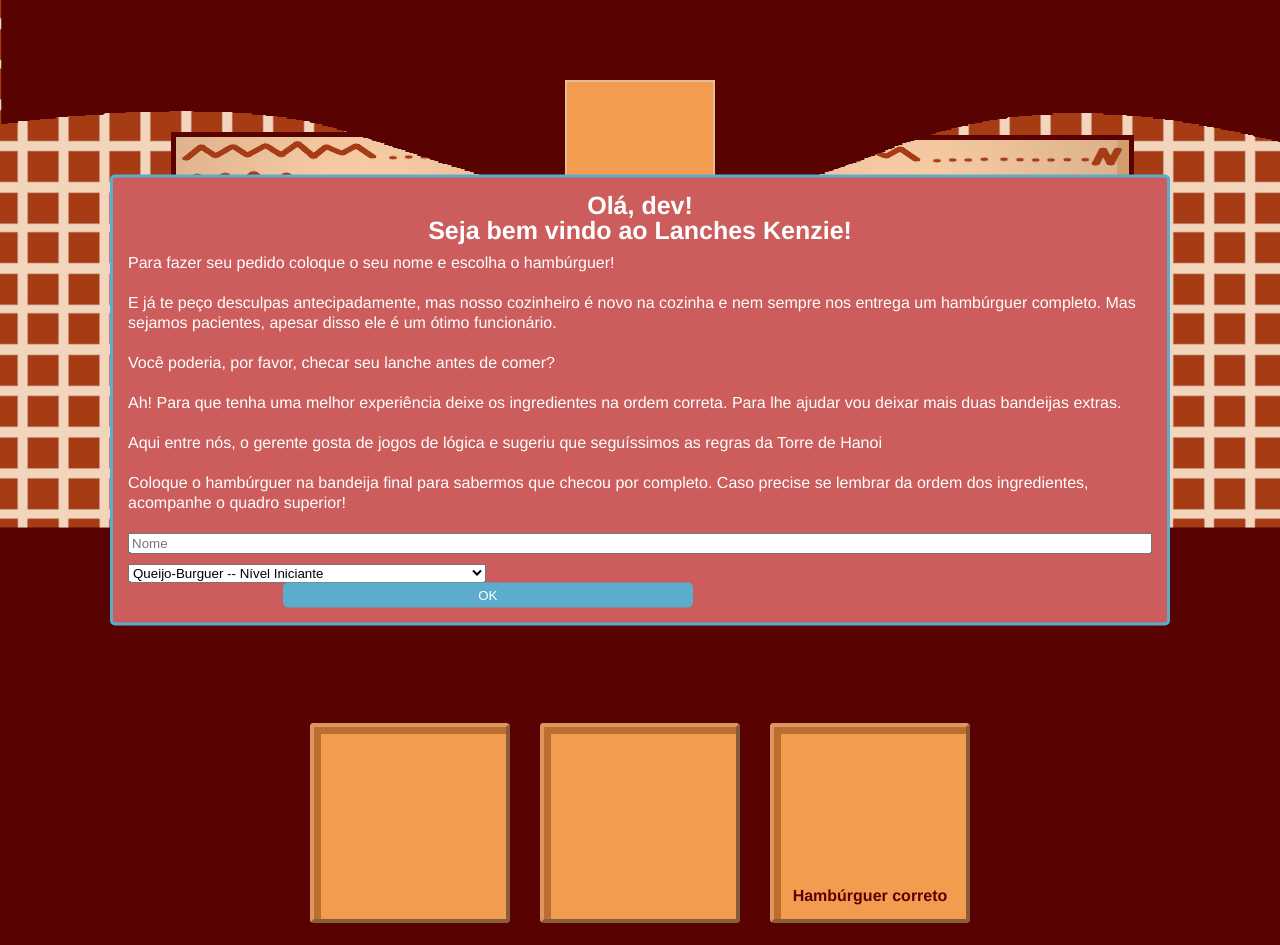
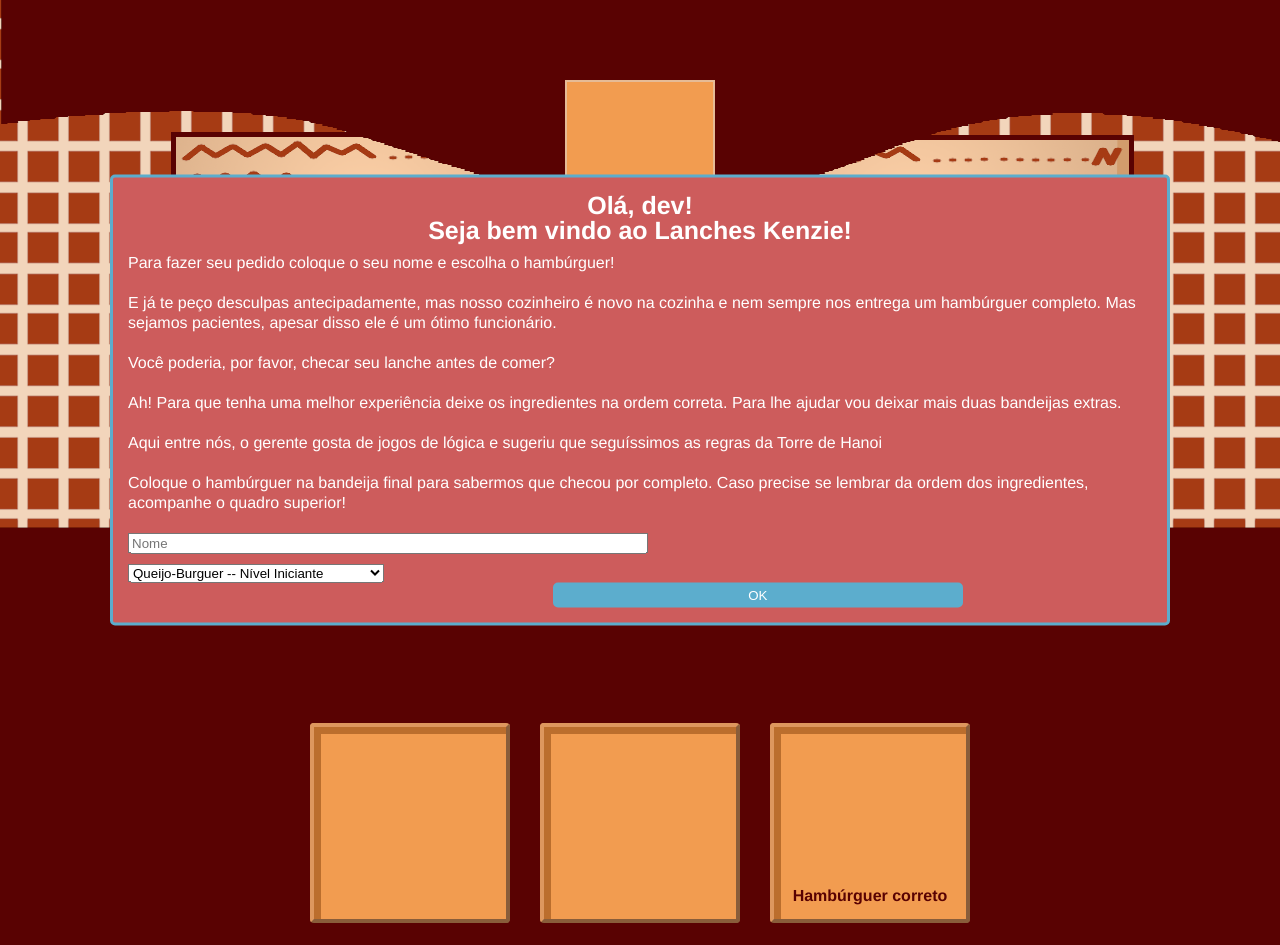
Before and after one commit to Kenzie-Academy-Brasil-Developers/entrega-torre-de-hanoi-sprint-5-emanuelz-martins, a plain HTML site: page index.html in a window 1280 px wide. Drawn offline with Linux system fonts and the light colour scheme.

Commit message:
correçao de rotas + responsividade de instruçoes

```diff
--- a/styles/style.css
+++ b/styles/style.css
@@ -15,7 +15,7 @@ section {
 }
 
 body{
-  background-image: url(/src/imgs/background.png);
+  background-image: url('../src/imgs/background.png');
   background-repeat: no-repeat;
   background-position: top;
   background-size: auto;
@@ -259,6 +259,18 @@ header{
 }
 
 @media (min-width: 769px) {
+  .instrucoes__entrada {
+    width: 50%;
+  }
+
+  .instrucoes__select {
+    width: 25%;
+  }
+
+  .instrucoes__botao {
+    margin-left: 425px;
+  }
+
   #secaoTorres {
     flex-direction: row;
     justify-content: center;
```
